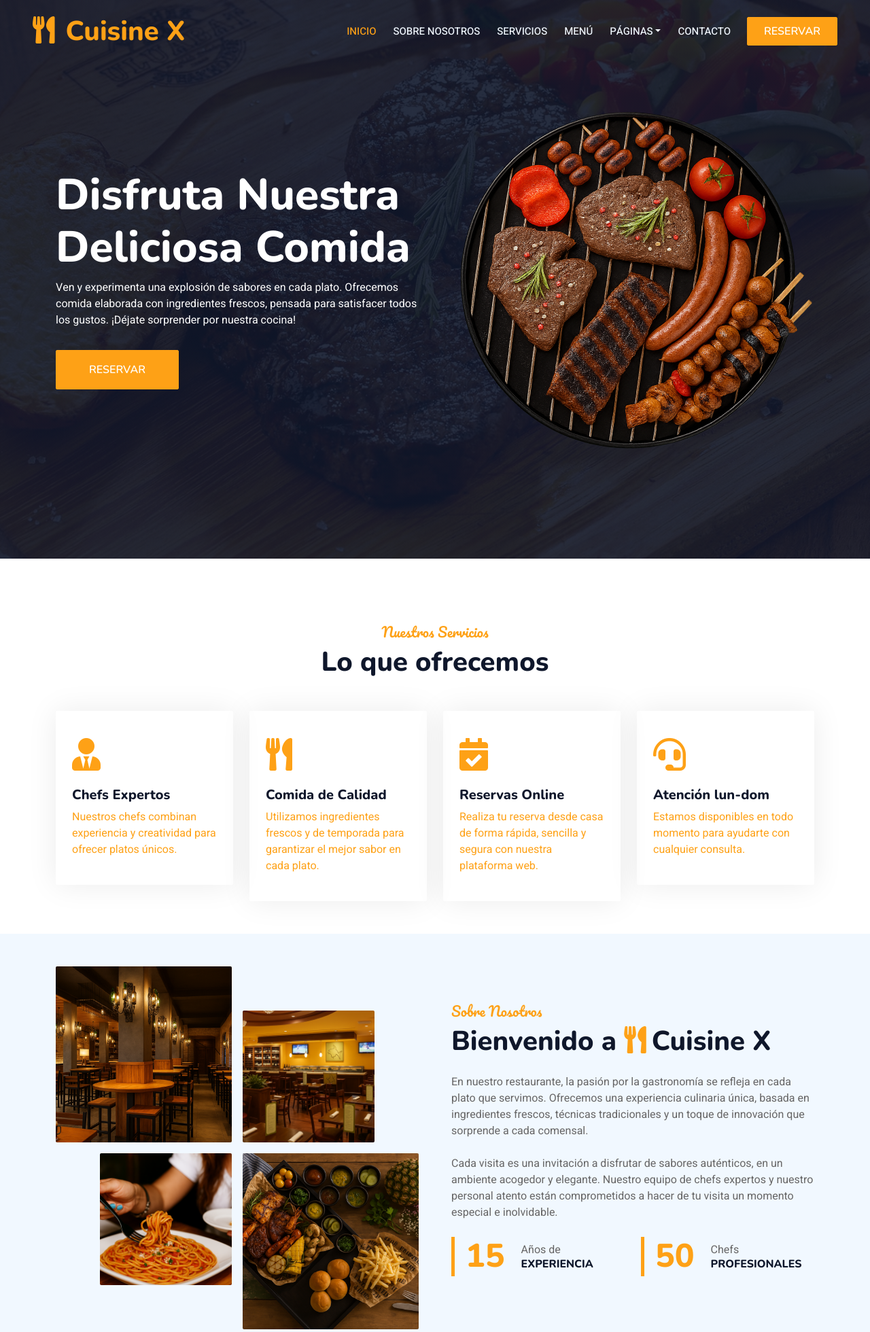
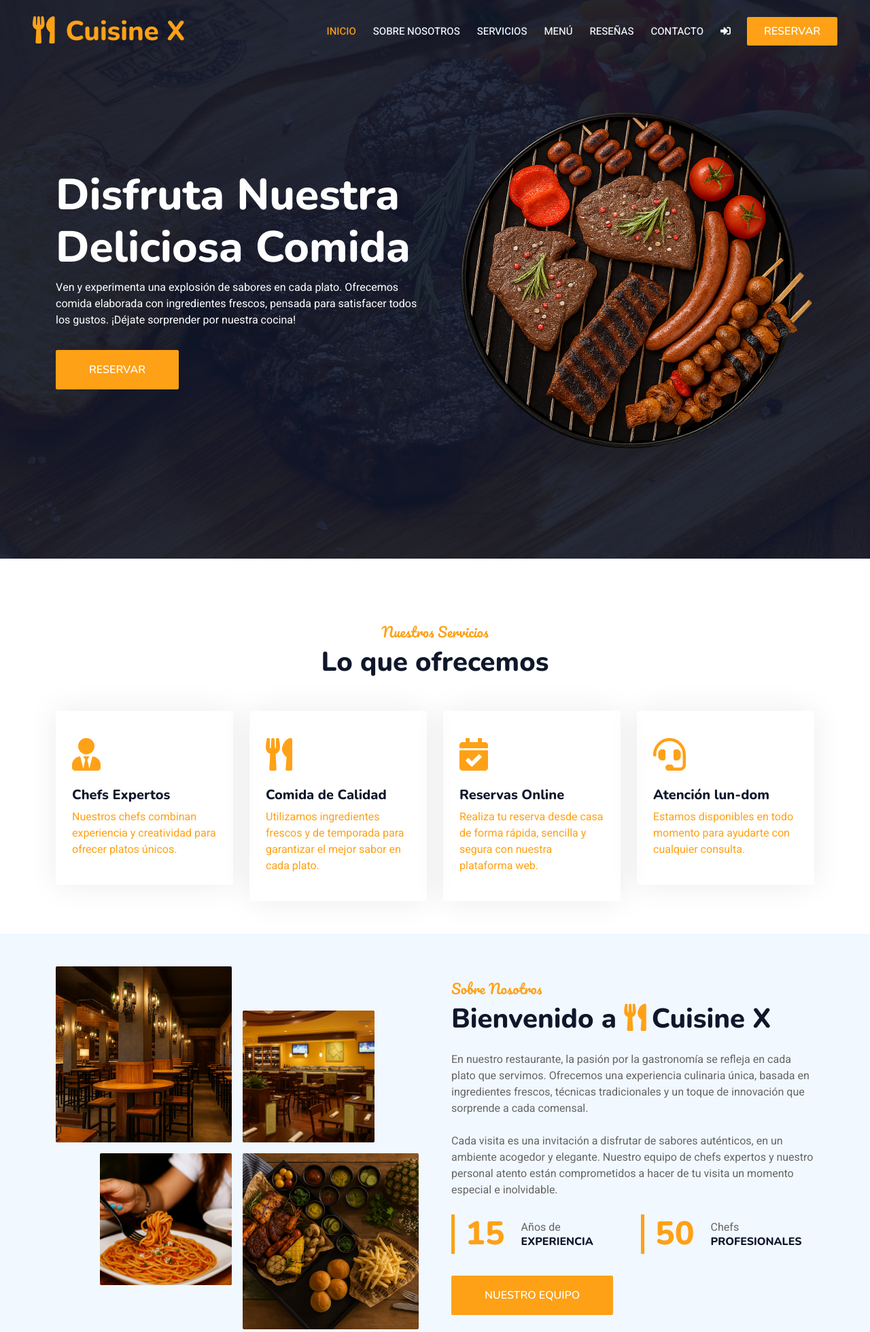
Before and after one commit to elbin2899/RestaurantProyecto, a PHP site: page /restaurantProyecto/index.php in a window 1280 px wide. Shown: the top 1960 px of the page at 68% size. Run offline with PHP 8.4, Linux system fonts and the light colour scheme; data that the repository does not hold is empty; some libraries are stand-ins or nearby versions.

Commit message:
Modificación header, sección reseñas agregada

```diff
--- a/includes/header.php
+++ b/includes/header.php
@@ -15,11 +15,12 @@ $currentPage = basename($_SERVER['PHP_SELF']);
         <div class="collapse navbar-collapse" id="navbarCollapse">
             <div class="navbar-nav ms-auto py-0 pe-4">
                 <a href="index.php" class="nav-item nav-link <?php if($currentPage == 'index.php') echo 'active'; ?>">Inicio</a>
-                <a href="index.php#about" class="nav-item nav-link <?php if($currentPage == 'about.php') echo 'active'; ?>">Sobre Nosotros</a>
-                <a href="index.php#service" class="nav-item nav-link <?php if($currentPage == 'service.php') echo 'active'; ?>">Servicios</a>
-                <a href="index.php#menu" class="nav-item nav-link <?php if($currentPage == 'menu.php') echo 'active'; ?>">Menú</a>
+                <a href="index.php#about" class="nav-item nav-link">Sobre Nosotros</a>
+                <a href="index.php#service" class="nav-item nav-link">Servicios</a>
+                <a href="index.php#menu" class="nav-item nav-link">Menú</a>
+                <a href="testimonial.php#testimonial" class="nav-item nav-link <?php if($currentPage == 'testimonial.php') echo 'active'; ?>">Reseñas</a>
 
-            <div class="nav-item dropdown">
+            <!--<div class="nav-item dropdown">
                 <a href="#" class="nav-link dropdown-toggle" data-bs-toggle="dropdown">Páginas</a>
                 <div class="dropdown-menu m-0">
                     <a href="#" class="dropdown-item" data-bs-toggle="modal" data-bs-target="#loginModal">
@@ -28,8 +29,11 @@ $currentPage = basename($_SERVER['PHP_SELF']);
                     <a href="index.php#team" class="dropdown-item">Nuestro Equipo</a>
                     <a href="testimonial.php#testimonial" class="dropdown-item">Testimonios</a>
                 </div>
-            </div>
+            </div>-->
                 <a href="contact.php#contact" class="nav-item nav-link <?php if($currentPage == 'contact.php') echo 'active'; ?>">Contacto</a>
+                <a href="#" class="nav-item nav-link" data-bs-toggle="modal" data-bs-target="#loginModal">
+                    <i class="fas fa-sign-in-alt"></i>
+                </a>
             </div>
             <a href="index.php#reserva" class="btn btn-primary py-2 px-4">Reservar</a>
         </div>
--- a/seccion/about_seccion.php
+++ b/seccion/about_seccion.php
@@ -44,6 +44,7 @@
                         </div>
                     </div>
                 </div>
+                 <a href="index.php#team" class="btn btn-primary py-3 px-5 mt-2">Nuestro Equipo</a>
             </div>
         </div>
     </div>
--- a/seccion/menu_seccion.php
+++ b/seccion/menu_seccion.php
@@ -52,7 +52,7 @@
                     echo '<div id="tab-'.$id_categoria.'" class="tab-pane fade show p-0 '.$active.'">';
                     echo '<div class="row g-4">';
 
-                    // Consulta SQL con prepared statements (seguridad mejorada)
+                    // Consulta SQL
                     $query = "SELECT * FROM item_menu WHERE id_categoria = ? AND activo = 1";
                     $stmt = mysqli_prepare($conn, $query);
                     mysqli_stmt_bind_param($stmt, "i", $id_categoria);
```
